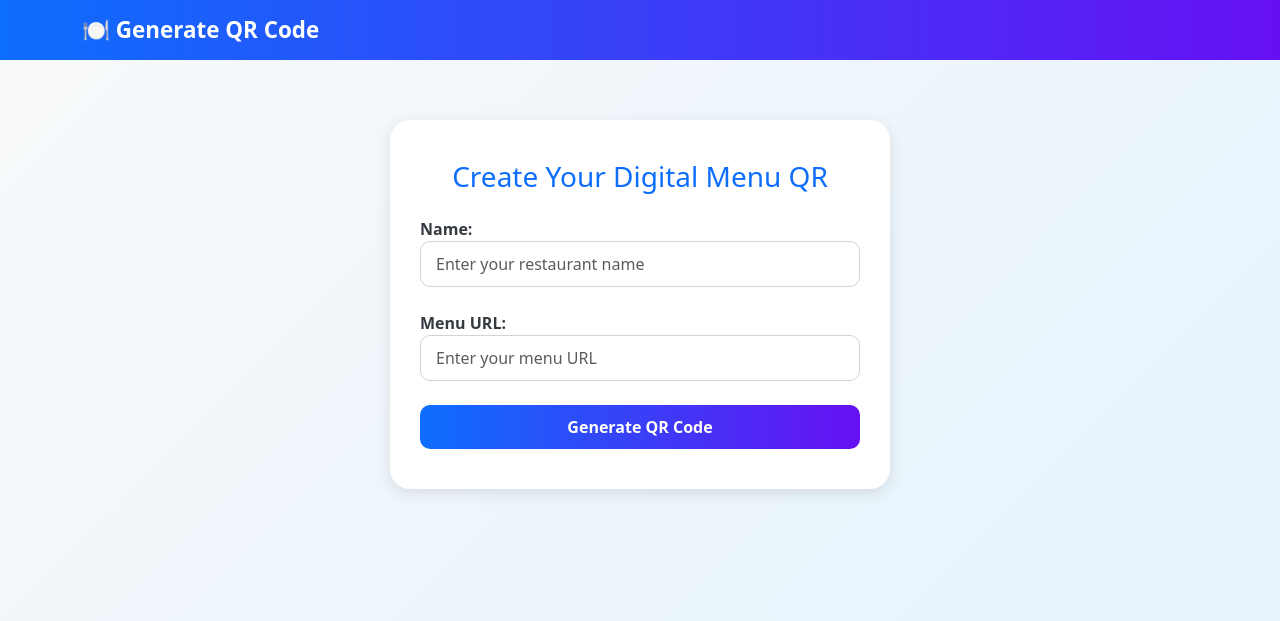
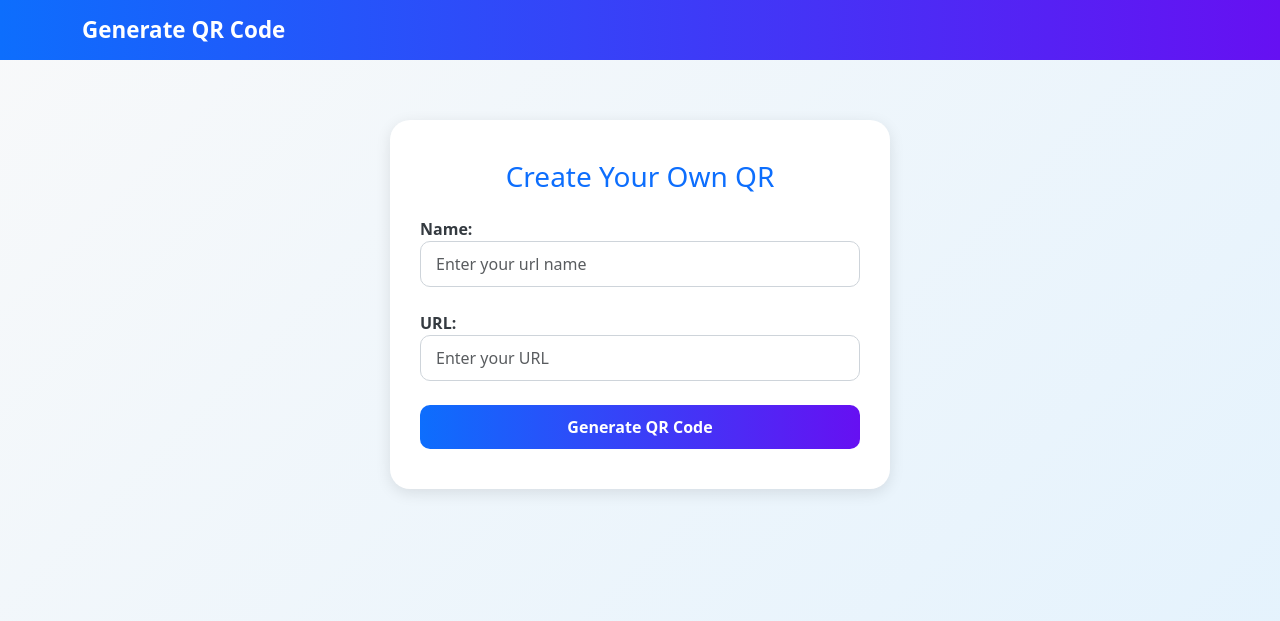
Before and after one commit to Sasikumar190404/QR-Code-Generator, a Django app: page / in a window 1280 px wide. Shown: the top 621 px of the page. Run offline with Django 5.2, Linux system fonts and the light colour scheme; some libraries are stand-ins or nearby versions.

Commit message:
updated heading

```diff
--- a/templates/generate_qr_code.html
+++ b/templates/generate_qr_code.html
@@ -90,24 +90,24 @@
 <body>
   <nav class="navbar navbar-expand-lg navbar-dark">
     <div class="container">
-      <a href="#" class="navbar-brand">🍽 Generate QR Code</a>
+      <a href="#" class="navbar-brand">Generate QR Code</a>
     </div>
   </nav>
 
   <div id="box">
-    <h3 class="text-center mb-4 text-primary">Create Your Digital Menu QR</h3>
+    <h3 class="text-center mb-4 text-primary">Create Your Own QR</h3>
     <form action="{% url 'generate_qr_code' %}" method="post">
       {% csrf_token %}
 
       <div class="form-group mb-4">
         <label for="restaurant_name">Name:</label>
         <input type="text" id="restaurant_name" name="restaurant_name"
-          placeholder="Enter your restaurant name" class="form-control" required>
+          placeholder="Enter your url name" class="form-control" required>
       </div>
 
       <div class="form-group mb-4">
-        <label for="menu_url">Menu URL:</label>
-        <input type="url" id="menu_url" name="menu_url" placeholder="Enter your menu URL"
+        <label for="menu_url">URL:</label>
+        <input type="url" id="menu_url" name="menu_url" placeholder="Enter your URL"
           class="form-control" required>
       </div>
 
```
Also changed, not shown: db.sqlite3, media/restaurant_menu.png.
